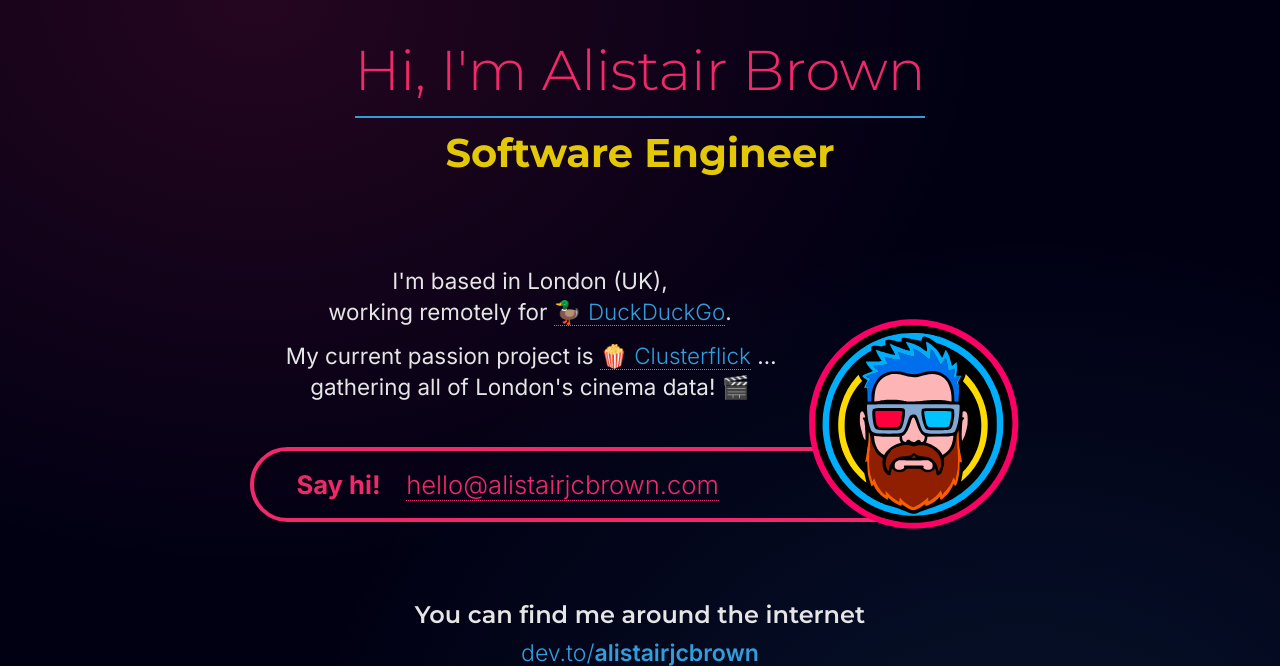
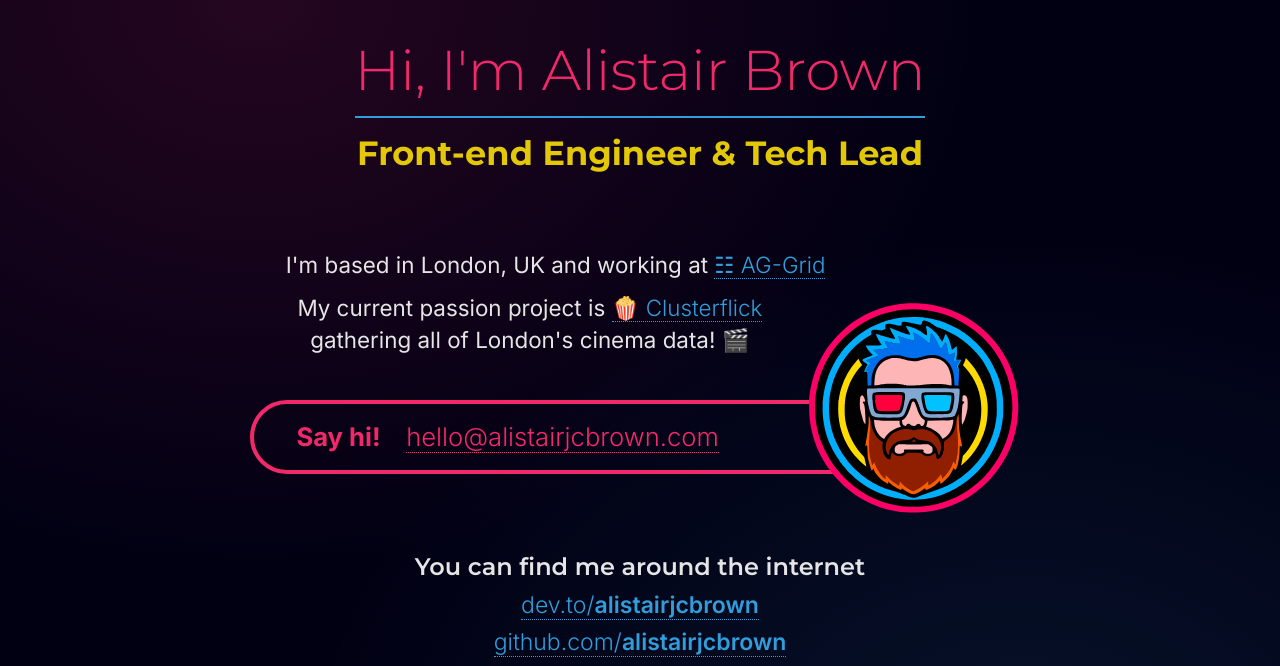
Before and after one commit to alistairjcbrown/alistairjcbrown.github.io, a PHP site: page / in a window 1280 px wide. Shown: the top 666 px of the page. Run offline with PHP 8.4, Linux system fonts and the light colour scheme.

Commit message:
Update for job change

```diff
--- a/package.json
+++ b/package.json
@@ -3,7 +3,6 @@
   "description": "Personal website",
   "private": true,
   "author": "Alistair Brown <github@alistairjcbrown.com>",
-  "bugs": "https://github.com/alistairjcbrown/check-type/issues",
   "devDependencies": {
     "parcel": "^2.16.0"
   },
--- a/src/css/style.css
+++ b/src/css/style.css
@@ -156,7 +156,7 @@ h1 {
 }
 
 h2 {
-  font-size: 2.5em;
+  font-size: 2.1em;
   margin: 0 0 2.5em 0;
   font-family: "Montserrat", sans-serif;
   font-optical-sizing: auto;
--- a/src/index.html
+++ b/src/index.html
@@ -8,7 +8,7 @@
   <head>
     <meta charset="utf-8" />
 
-    <title>Alistair Brown | Software Engineer</title>
+    <title>Alistair Brown | Front-end Engineer &amp; Tech Lead</title>
 
     <meta
       name="viewport"
@@ -35,7 +35,7 @@
     <div class="wrapper">
       <div class="site-content">
         <h1>Hi, I'm <wbr />Alistair&nbsp;Brown</h1>
-        <h2>Software Engineer</h2>
+        <h2>Front-end&nbsp;Engineer <wbr />&amp; Tech&nbsp;Lead</h2>
         <div class="avatar-flip">
           <div class="avatar-flip-inner">
             <img src="images/avatar.svg" class="avatar avatar-front" alt="" />
@@ -43,13 +43,12 @@
           </div>
         </div>
         <p class="site-text">
-          I'm based in London (UK),<br />
-          working remotely for
-          <a href="https://duckduckgo.com/">🦆&nbsp;DuckDuckGo</a>.
+          I'm based in London, UK and working at
+          <a href="https://www.ag-grid.com/">☷&nbsp;AG-Grid</a>
           <span class="spacer"></span>
           My current passion project is
-          <a href="https://clusterflick.com/">🍿&nbsp;Clusterflick</a
-          >&nbsp;&hellip; <br />gathering all of London's cinema data!&nbsp;🎬
+          <a href="https://clusterflick.com/">🍿&nbsp;Clusterflick</a>
+          <br />gathering all of London's cinema data!&nbsp;🎬
         </p>
         <p class="say-hi">
           Say&nbsp;hi!<wbr /><a href="mailto:hello@alistairjcbrown.com"
```
Also changed, not shown: docs/index.html (+6 -6 lines), package-lock.json.
